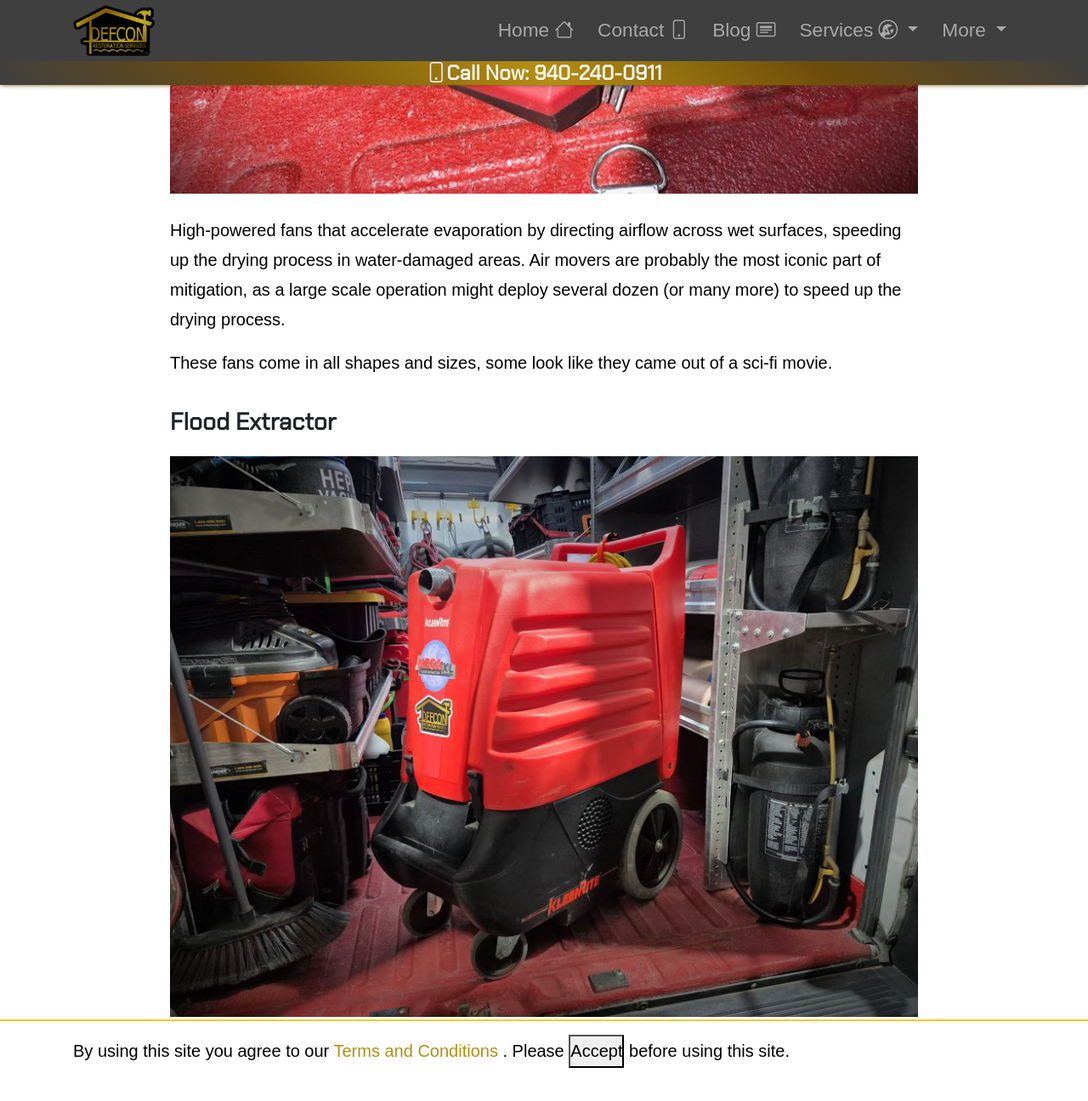
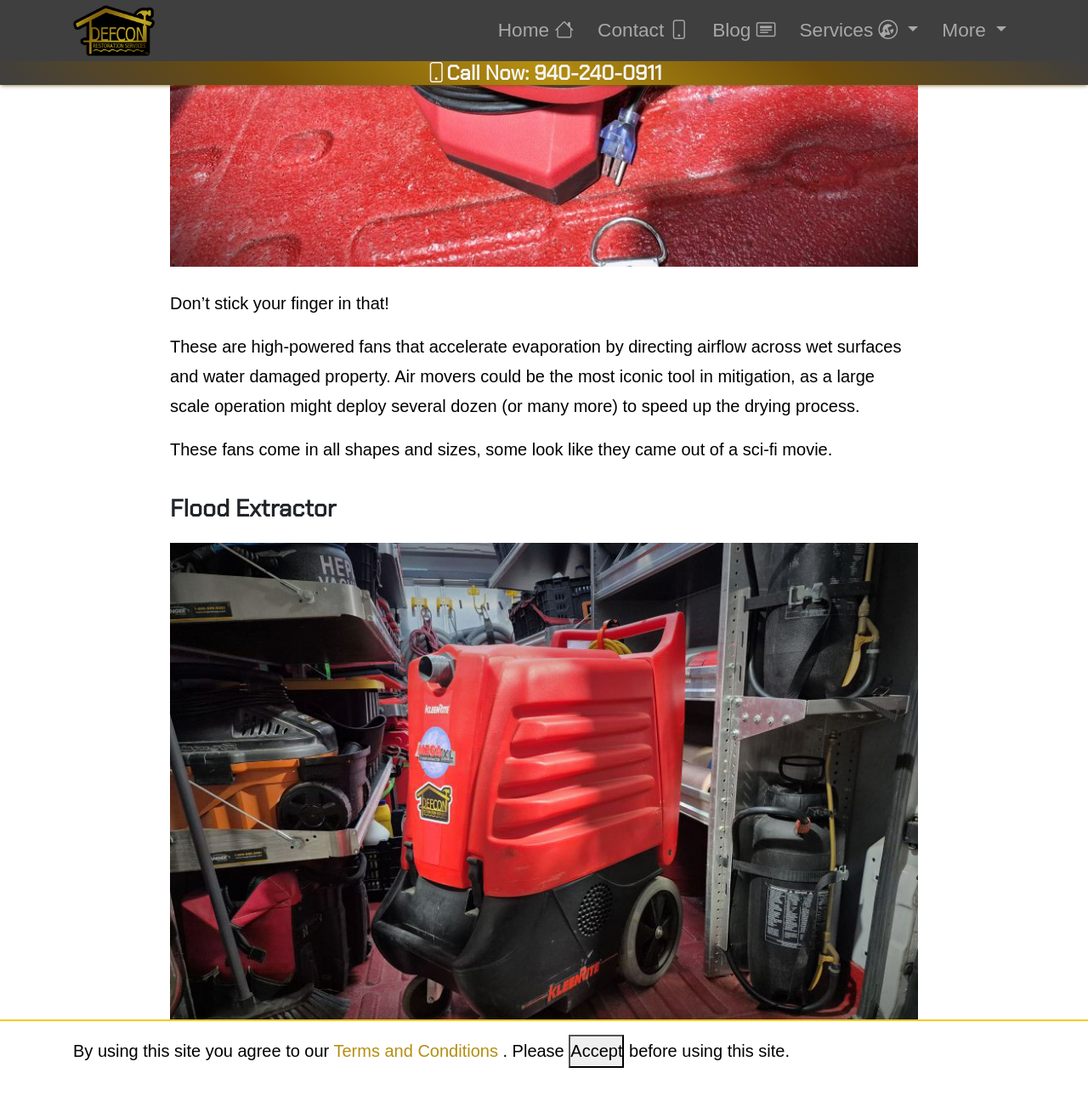
Before and after one commit to defcon1dfw/defcon1dfw.github.io, a Jekyll site: the page built from _posts/2025-02-17-equipment-used-in-mitigation.md, in a window 1280 px wide and 1400 px high, scrolled down 2954 px. Shown: the top 1296 px of the window at 85% size. Built offline with Jekyll 4.4.1, drawn with Linux system fonts in a browser that asks for light colours; some of the changed text lies outside the part shown.

Commit message:
p/5 edits

```diff
--- a/_posts/2025-02-17-equipment-used-in-mitigation.md
+++ b/_posts/2025-02-17-equipment-used-in-mitigation.md
@@ -23,7 +23,9 @@
 
 If used well, the right equipment (either rented or owned) can improve the overall process, minimizing downtime for homeowners and businesses.
 
-### Moisture Meter
+This article will briefly go over common tools used on the job with the intention of going into more depth on each tool in future posts.
+
+### The Humble Moisture Meter
 
 {% include figure-container.html figImgUrl="/assets/img/equipment/moist-meter.jpg" %}
 
@@ -35,7 +37,9 @@
 
 {% include figure-container.html figImgUrl="/assets/img/equipment/air-mover.jpg" %}
 
-High-powered fans that accelerate evaporation by directing airflow across wet surfaces, speeding up the drying process in water-damaged areas. Air movers are probably the most iconic part of mitigation, as a large scale operation might deploy several dozen (or many more) to speed up the drying process.
+Don't stick your finger in that!
+
+These are high-powered fans that accelerate evaporation by directing airflow across wet surfaces and water damaged property. Air movers could be the most iconic tool in mitigation, as a large scale operation might deploy several dozen (or many more) to speed up the drying process.
 
 These fans come in all shapes and sizes, some look like they came out of a sci-fi movie.
 
@@ -43,7 +47,7 @@
 
 {% include figure-container.html figImgUrl="/assets/img/equipment/flood-extractor.jpg" %}
 
-A flood extractor is a specialized vacuum system designed to extract large amounts of standing water from carpets, floors, and other surfaces after flooding or leaks.
+A flood extractor is a specialized vacuum system designed to remove large amounts of standing water from a variety of surfaces after flooding or leaks.
 
 Flood extractors come in different types, including portable (like the picture) and truck-mounted units, depending on the scale of the cleanup.
 
@@ -53,7 +57,9 @@
 
 This isn't your grandma's typical dehumidifier.
 
-As the name suggests, this machine reduces humidity by extracting moisture from the air, cooling it, and collecting the condensation. Like air movers, it helps prevent mold growth and accelerates the drying process in water-damaged spaces. By maintaining optimal humidity levels of indoor air, dehumidifiers help protect structural materials and furnishings from, you guessed it, moisture-related damage.
+As the name suggests, this machine reduces humidity by extracting moisture from the air, cooling it, and collecting the condensation. Like air movers, it helps prevent mold growth and accelerates the drying process.
+
+By maintaining optimal humidity levels of indoor air, dehumidifiers help protect structural materials and furnishings from, you guessed it, moisture-related damage.
 
 ### HEPA Air Scrubber
 
```
